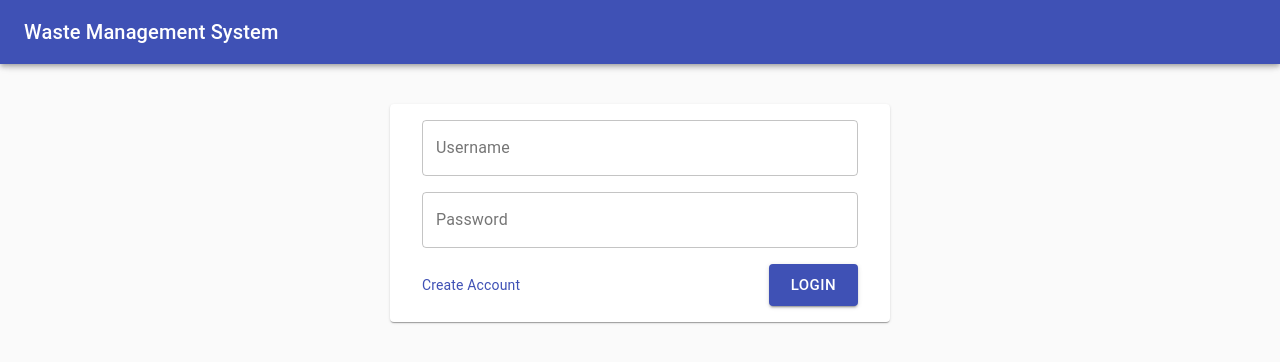
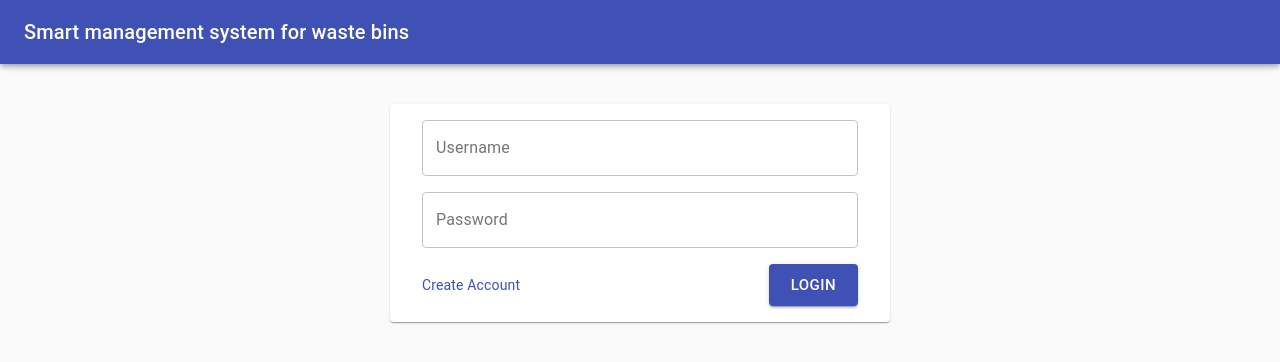
Before and after one commit to meladsamuel/waste-management-frontend, a React (Create React App) app: page /login in a window 1280 px wide. Shown: the top 362 px of the page. Built offline with nearby package versions, Linux system fonts and the light colour scheme; no server answers.

Commit message:
update the name of project

```diff
--- a/src/container/layouts/client/index.jsx
+++ b/src/container/layouts/client/index.jsx
@@ -40,7 +40,7 @@ const ClientLayout = ({ children }) => {
       <AppBar>
         <Toolbar>
           <Typography variant="h6" noWrap>
-            Waste Management System
+            Smart management system for waste bins
           </Typography>
           <div className={classes.grow} />
           {token?.sub ? <UserMenu /> : null}
```
